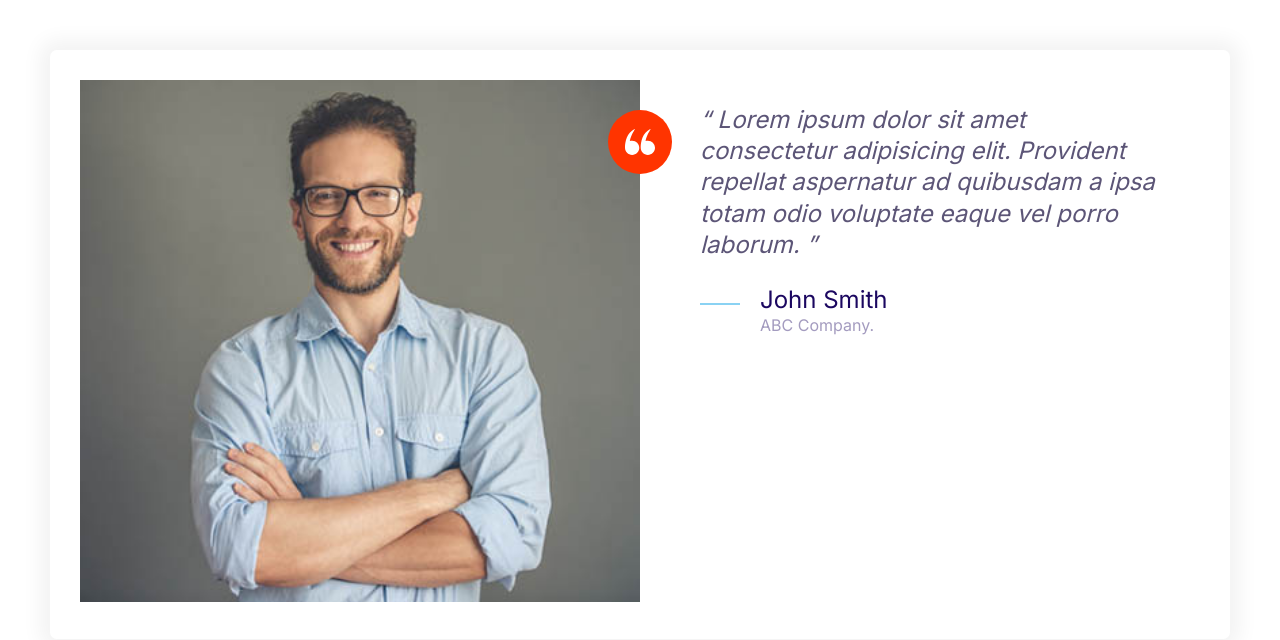
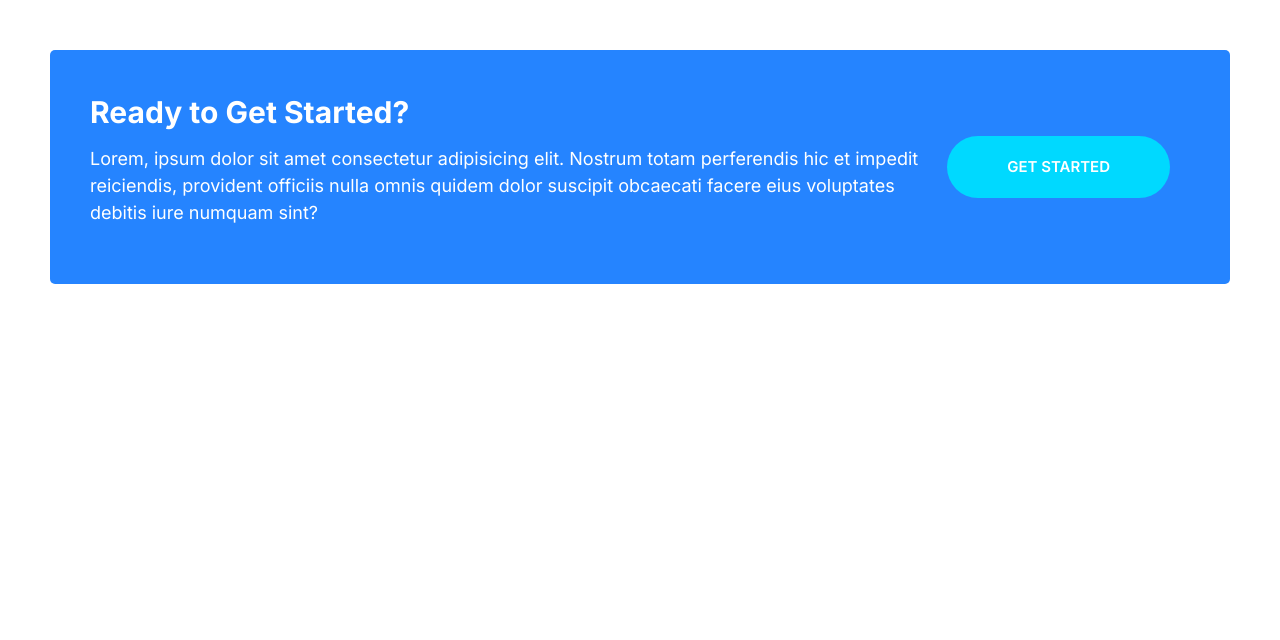
Before and after one commit to sadman59m/sadmans-mosify, a plain HTML site: page index.html in a window 1280 px wide. Drawn offline with Linux system fonts and the light colour scheme.

Commit message:
Define and style callouts.

```diff
--- a/css/styles.css
+++ b/css/styles.css
@@ -216,6 +216,11 @@ a {
 }
 .btn-accent:hover {
   background: #ec3000;
+}
+
+.btn--stretched {
+  padding-left: 6rem;
+  padding-right: 6rem;
 }
 
 .btn--block {
@@ -450,3 +455,40 @@ a {
     margin-left: 6rem;
   }
 }
+
+/* Callouts */
+.callout {
+  padding: 4rem;
+  border-radius: 5px;
+}
+
+.callout--primary {
+  background: var(--color-primary);
+  color: #fff;
+}
+.callout__heading {
+  color: #fff;
+  margin-top: 0;
+  font-size: 3rem;
+}
+
+.callout .btn {
+  justify-self: center;
+  align-self: center;
+}
+.callout__content {
+  text-align: center;
+}
+
+@media screen and (min-width: 768px) {
+  .callout .grid--1X2 {
+    grid-template-columns: 1fr auto;
+  }
+  .callout__content {
+    text-align: left;
+  }
+  .callout .btn {
+    justify-self: start;
+    margin: 0 2rem;
+  }
+}
--- a/index.html
+++ b/index.html
@@ -15,36 +15,18 @@
     <link rel="stylesheet" href="css/styles.css" />
   </head>
   <body style="padding: 5rem">
-    <div class="card testimonial card--testimonial">
+    <div class="callout callout--primary">
       <div class="grid grid--1X2">
-        <div class="testimonial__image">
-          <img src="images/testimonial.jpg" alt="a happy, smiling customer" />
-          <span class="icon-container icon-container--accent">
-            <svg class="icon icon--white icon--small">
-              <use xlink:href="images/sprite.svg#quotes"></use>
-            </svg>
-          </span>
+        <div class="callout__content">
+          <h2 class="callout__heading">Ready to Get Started?</h2>
+          <p>
+            Lorem, ipsum dolor sit amet consectetur adipisicing elit. Nostrum
+            totam perferendis hic et impedit reiciendis, provident officiis
+            nulla omnis quidem dolor suscipit obcaecati facere eius voluptates
+            debitis iure numquam sint?
+          </p>
         </div>
-        <blockquote class="quote">
-          <p class="quote__text">
-            Lorem ipsum dolor sit amet consectetur adipisicing elit. Provident
-            repellat aspernatur ad quibusdam a ipsa totam odio voluptate eaque
-            vel porro laborum.
-          </p>
-          <footer>
-            <div class="media">
-              <div class="media__image">
-                <svg class="icon icon--primary quote__line">
-                  <use xlink:href="images/sprite.svg#line"></use>
-                </svg>
-              </div>
-              <div class="media__body">
-                <h3 class="media__title quote__author">John Smith</h3>
-                <p class="quote__organization">ABC Company.</p>
-              </div>
-            </div>
-          </footer>
-        </blockquote>
+        <a href="#" class="btn btn--secondary btn--stretched">Get Started</a>
       </div>
     </div>
   </body>
```
Also changed, not shown: components/callout.html (added, +14 -0 lines).
